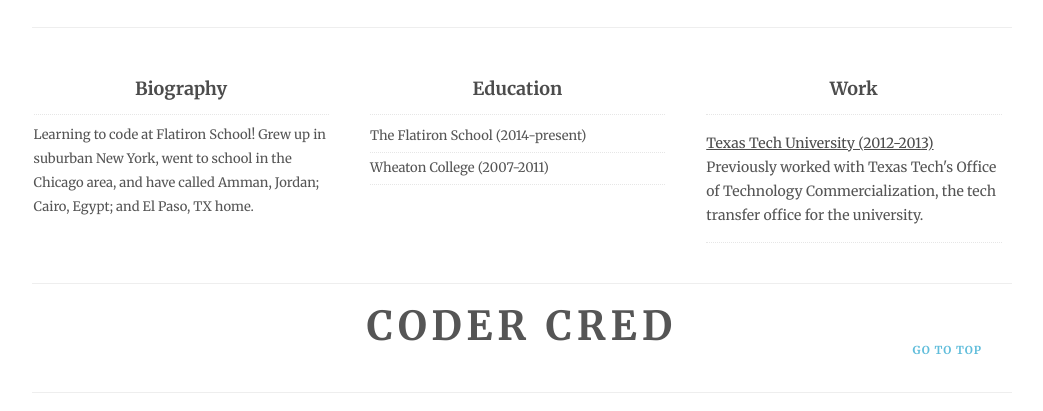
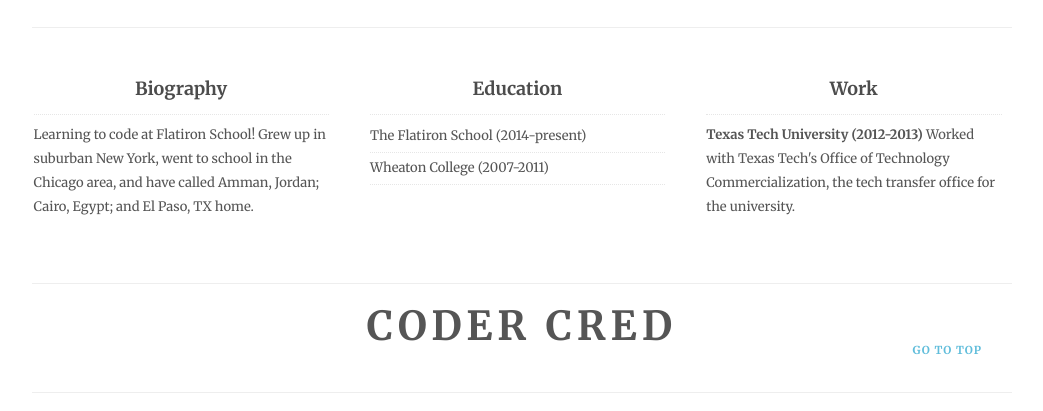
Before and after one commit to chriskohlbrenner/flatiron_profile, a plain HTML site: page students/chriskohlbrenner.html in a window 1280 px wide. Shown: the part 872-1283 px from the top of the page, without its empty margins (118-1161 px from the left). Drawn offline with Linux system fonts and the light colour scheme; some packages are replaced by stand-ins of ours.

Commit message:
edited some content on chriskohlbrenner.html

```diff
--- a/students/chriskohlbrenner.html
+++ b/students/chriskohlbrenner.html
@@ -161,8 +161,8 @@
                 <div class="clear"></div>
 
                 <p>
-                  <h4>Texas Tech University (2012-2013)</h4>
-                  Previously worked with Texas Tech's Office of Technology Commercialization, the tech transfer office for the university.
+                  <b>Texas Tech University (2012-2013)</b>
+                  Worked with Texas Tech's Office of Technology Commercialization, the tech transfer office for the university.
                 </p>
               </div>
             </div>
```
